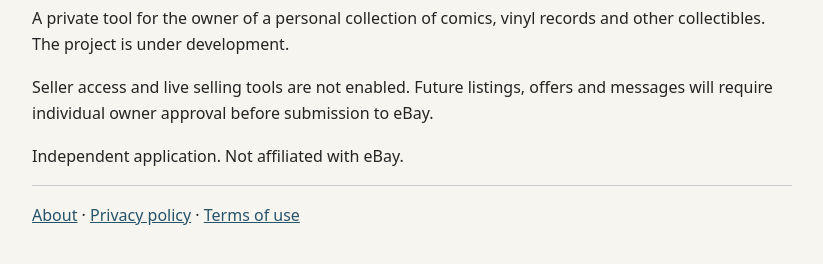
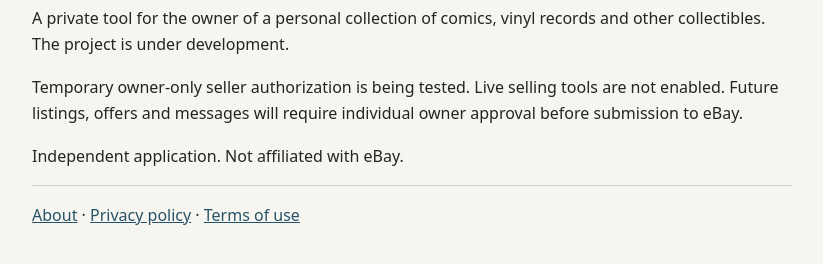
Before and after one commit to erwan55-sys/the-analog-vault-public, a plain HTML site: page index.html in a window 1280 px wide. Shown: the part 222-486 px from the top of the page, without its empty margins (228-1051 px from the left). Drawn offline with Linux system fonts and the light colour scheme.

```diff
--- a/index.html
+++ b/index.html
@@ -1 +1 @@
-<!doctype html><html lang="en"><head><meta charset="utf-8"><meta name="viewport" content="width=device-width,initial-scale=1"><title>About | The Analog Vault</title><style>body{font:16px/1.65 system-ui,sans-serif;background:#f7f5ef;color:#242424;margin:0}main{max-width:760px;margin:3rem auto;padding:24px}header,footer{border-top:1px solid #ccc;padding:1rem 0}h2{font-size:1.15rem;margin-top:2rem}a{color:#26536a}</style></head><body><main><header>THE ANALOG VAULT</header><h1>About</h1><p>A private tool for the owner of a personal collection of comics, vinyl records and other collectibles. The project is under development.</p><p>Seller access and live selling tools are not enabled. Future listings, offers and messages will require individual owner approval before submission to eBay.</p><p>Independent application. Not affiliated with eBay.</p><footer><a href="index.html">About</a> · <a href="privacy.html">Privacy policy</a> · <a href="terms.html">Terms of use</a></footer></main></body></html>
+<!doctype html><html lang="en"><head><meta charset="utf-8"><meta name="viewport" content="width=device-width,initial-scale=1"><title>About | The Analog Vault</title><style>body{font:16px/1.65 system-ui,sans-serif;background:#f7f5ef;color:#242424;margin:0}main{max-width:760px;margin:3rem auto;padding:24px}header,footer{border-top:1px solid #ccc;padding:1rem 0}h2{font-size:1.15rem;margin-top:2rem}a{color:#26536a}</style></head><body><main><header>THE ANALOG VAULT</header><h1>About</h1><p>A private tool for the owner of a personal collection of comics, vinyl records and other collectibles. The project is under development.</p><p>Temporary owner-only seller authorization is being tested. Live selling tools are not enabled. Future listings, offers and messages will require individual owner approval before submission to eBay.</p><p>Independent application. Not affiliated with eBay.</p><footer><a href="index.html">About</a> · <a href="privacy.html">Privacy policy</a> · <a href="terms.html">Terms of use</a></footer></main></body></html>
```
